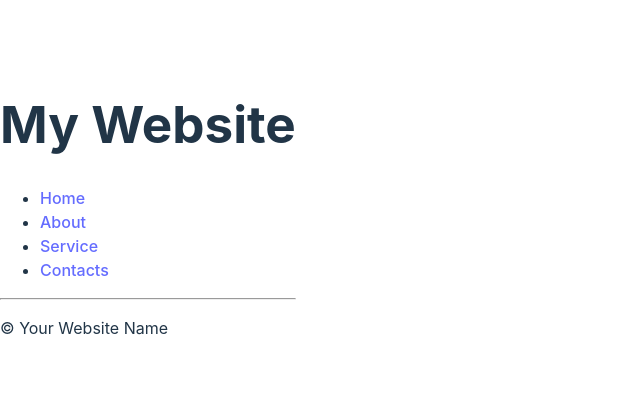
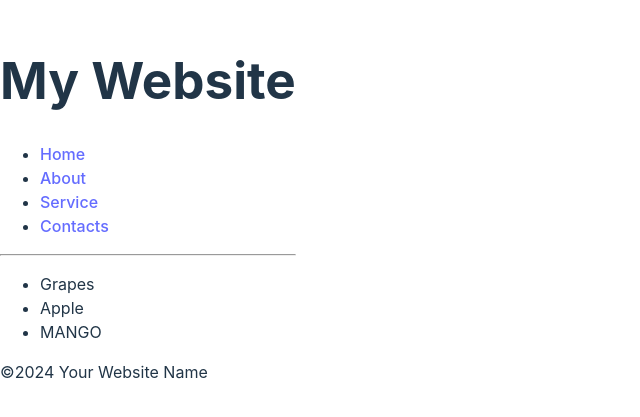
Before and after one commit to Sanidhya-Pundeer/React-Basics, a React (Vite) app in the folder my-react-app/: page / in a window 1280 px wide. Shown: the part 191-608 px from the top of the page, without its empty margins (0-640 px from the left). Built offline with nearby package versions, Linux system fonts and the light colour scheme.

Commit message:
components foundations

```diff
--- a/my-react-app/src/App.jsx
+++ b/my-react-app/src/App.jsx
@@ -1,13 +1,16 @@
 import Header from "./Header.jsx"
 import Footer from "./Footer.jsx"
+import Food from "./Food.jsx";
 
 function App() {
 
     return (
         <>
          <Header></Header>
+         <Food></Food>
         {/* //or <Header/> */}
         <Footer></Footer>
+
         </>
         //capability of returning only a single enclosing tag
         //loophole for this is to make an empty tag
--- /dev/null
+++ b/my-react-app/src/Food.jsx
@@ -0,0 +1,16 @@
+function Food(){
+
+    const food1 =  "Apple";
+    const food2 = "Mango";
+
+    return (
+<ul>
+    <li>Grapes</li>
+    <li>{food1}</li>
+    <li>{food2.toUpperCase()}</li>
+     {/*all methos of js can be accessed in the {} */}
+</ul>
+    );
+}
+
+export default Food;
--- a/my-react-app/src/Footer.jsx
+++ b/my-react-app/src/Footer.jsx
@@ -1,7 +1,7 @@
 function Footer(){
     return(
         <footer>
-            <p>&copy; Your Website Name</p>
+            <p>&copy;{new Date().getFullYear()} Your Website Name</p>
         </footer>
     );
 }
```
Also changed, not shown: my-react-app/quickNotes.txt (added), 1 other file (tests, documents, lock files or other folders).
